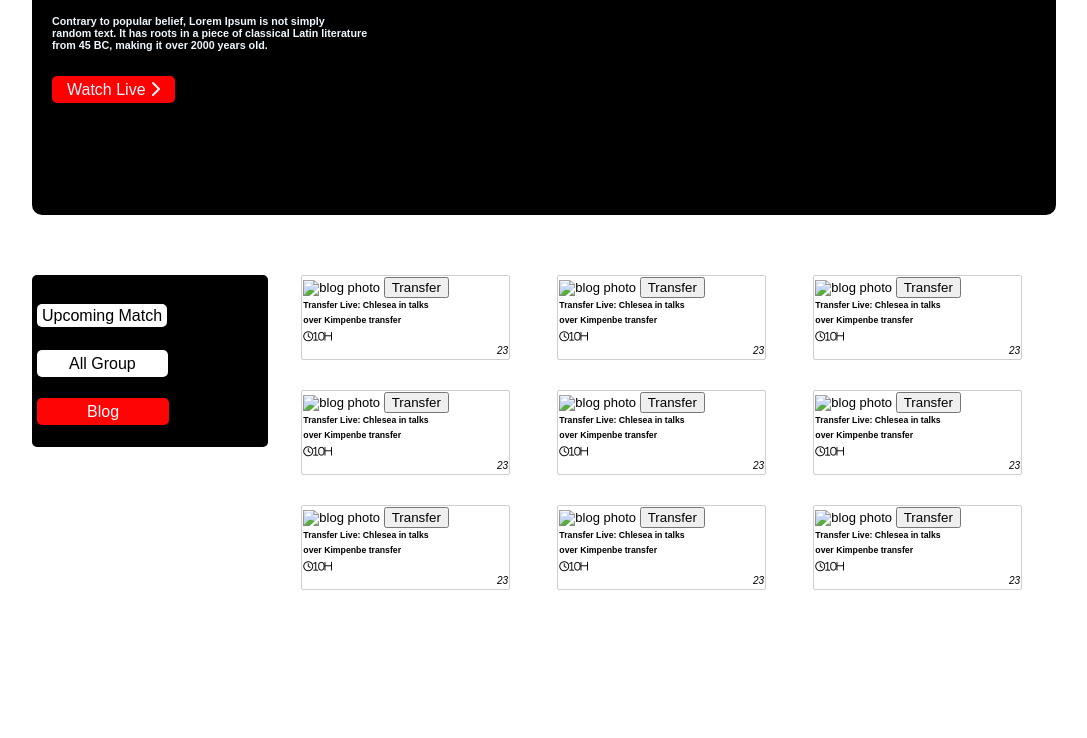
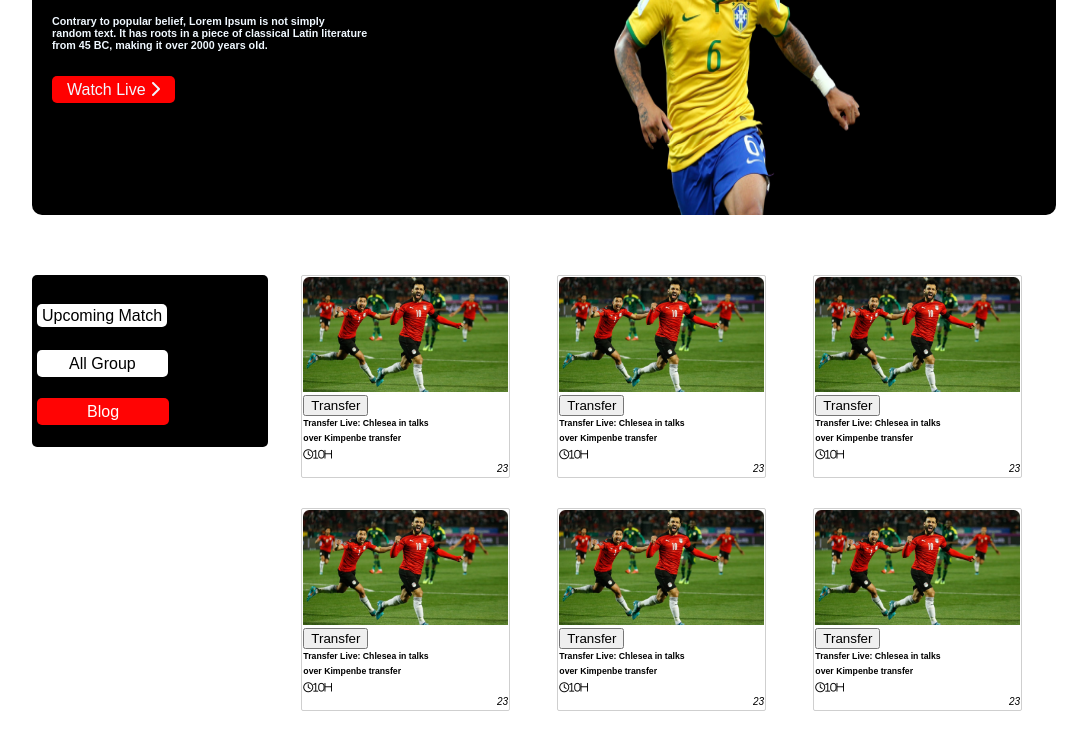
Before and after one commit to Monir4809/Second-Assignment, a plain HTML site: page index.html in a window 1280 px wide. Shown: the part 215-953 px from the top of the page, without its empty margins (96-1183 px from the left). Drawn offline with Linux system fonts and the light colour scheme; files that its build step writes are made by us from their sources.

Commit message:
Update index.html

```diff
--- a/index.html
+++ b/index.html
@@ -5,7 +5,7 @@
     <meta http-equiv="X-UA-Compatible" content="IE=edge">
     <meta name ="viewport" content="width=device-width, initial-scale=1.0">
 <title>World Cup Website-0l</title>
-<link rel="stylesheet" href="css/style.css">
+<link rel="stylesheet" href="style.css">
 
 <!-------------fontawesome--------->
 <script src="https://kit.fontawesome.com/63b248ffee.js" crossorigin="anonymous"></script>
@@ -22,7 +22,7 @@
                 <a class="link-button" target="programming-hero" href="https://web.programming-hero.com/">Watch Live <i class="fa-solid fa-chevron-right"></i></a>
             </div>
         <div class="half-width">
-            <img src="images/Banner Img.png"alt="world cup banner" height="350";>
+            <img src="Banner Img.png"alt="world cup banner" height="350";>
         </div>
     </section>
 
@@ -40,7 +40,7 @@
 
             <div class="main">
                     <div class="blog">
-                            <img src="images/Blog1.png" alt="blog photo" width="100%">
+                            <img src="Blog1.png" alt="blog photo" width="100%">
                             <button>Transfer</button>
                             <h6>Transfer Live: Chlesea in talks<br>
                                 over Kimpenbe transfer
@@ -54,7 +54,7 @@
                     </div>
 
                     <div class="blog">
-                        <img src="images/Blog1.png" alt="blog photo" width="100%">
+                        <img src="Blog1.png" alt="blog photo" width="100%">
                         <button>Transfer</button>
                         <h6>Transfer Live: Chlesea in talks<br>
                             over Kimpenbe transfer
@@ -69,7 +69,7 @@
                     </div>
 
                     <div class="blog">
-                        <img src="images/Blog1.png" alt="blog photo" width="100%">
+                        <img src="Blog1.png" alt="blog photo" width="100%">
                         <button>Transfer</button>
                         <h6>Transfer Live: Chlesea in talks<br>
                             over Kimpenbe transfer
@@ -83,7 +83,7 @@
 
                 </div>
                 <div class="blog">
-                    <img src="images/Blog1.png" alt="blog photo" width="100%">
+                    <img src="Blog1.png" alt="blog photo" width="100%">
                     <button>Transfer</button>
                     <h6>Transfer Live: Chlesea in talks<br>
                         over Kimpenbe transfer
@@ -97,7 +97,7 @@
                 </div>
 
                  <div class="blog">
-                    <img src="images/Blog1.png" alt="blog photo" width="100%">
+                    <img src="Blog1.png" alt="blog photo" width="100%">
                     <button>Transfer</button>
                     <h6>Transfer Live: Chlesea in talks<br>
                         over Kimpenbe transfer
@@ -111,7 +111,7 @@
 
                 </div>
                 <div class="blog">
-                    <img src="images/Blog1.png" alt="blog photo" width="100%">
+                    <img src="Blog1.png" alt="blog photo" width="100%">
                     <button>Transfer</button>
                     <h6>Transfer Live: Chlesea in talks<br>
                         over Kimpenbe transfer
@@ -125,7 +125,7 @@
                 </div>
 
                 <div class="blog">
-                    <img src="images/Blog1.png" alt="blog photo" width="100%">
+                    <img src="Blog1.png" alt="blog photo" width="100%">
                     <button>Transfer</button>
                     <h6>Transfer Live: Chlesea in talks<br>
                         over Kimpenbe transfer
@@ -139,7 +139,7 @@
                 </div>
 
                 <div class="blog">
-                    <img src="images/Blog1.png" alt="blog photo" width="100%">
+                    <img src="Blog1.png" alt="blog photo" width="100%">
                     <button>Transfer</button>
                     <h6>Transfer Live: Chlesea in talks<br>
                         over Kimpenbe transfer
@@ -152,7 +152,7 @@
                         </div>
                 </div>
                 <div class="blog">
-                    <img src="images/Blog1.png" alt="blog photo" width="100%">
+                    <img src="Blog1.png" alt="blog photo" width="100%">
                     <button>Transfer</button>
                     <h6>Transfer Live: Chlesea in talks<br>
                         over Kimpenbe transfer
```
